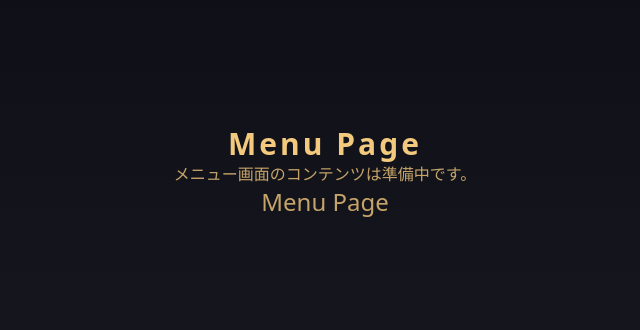
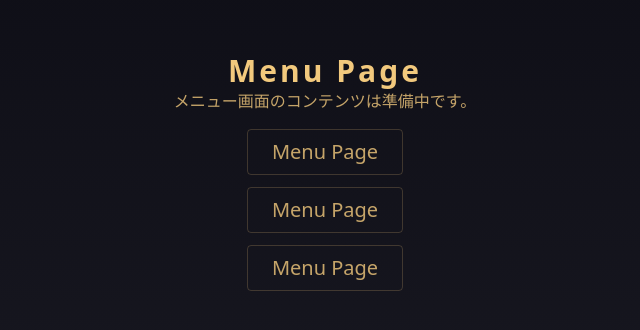
Before and after one commit to devryuya2007/kakotan-web, a React (Vite) app in the folder main/: page /menu in a window 1280 px wide. Shown: the part 228-558 px from the top of the page, without its empty margins (315-955 px from the left). Built offline with nearby package versions, Linux system fonts and the light colour scheme.

Commit message:
feat: refactor Menu component to dynamically render buttons and improve layout

```diff
--- a/main/src/menu.tsx
+++ b/main/src/menu.tsx
@@ -1,11 +1,27 @@
 export default function Menu({ BodyStyle }: { BodyStyle: string }) {
+  const buttons = Array.from({ length: 3 }, (_, index) => ({
+    id: index,
+    label: "Menu Page",
+  }));
+
   return (
     <div className={BodyStyle}>
       <h1 className="text-2xl font-semibold tracking-widest text-[#f2c97d] sm:text-3xl">
         Menu Page
       </h1>
-      <p className="text-[#f2c97d]/80 select-none">メニュー画面のコンテンツは準備中です。</p>
-      <button className="text-[#f2c97d]/80 text-2xl select-none">Menu Page</button>
+      <p className="text-[#f2c97d]/80 select-none">
+        メニュー画面のコンテンツは準備中です。
+      </p>
+      <div className="mt-4 flex flex-col items-center gap-3">
+        {buttons.map((button) => (
+          <button
+            key={button.id}
+            className="rounded border border-[#f2c97d33] px-6 py-2 text-[#f2c97d]/80 text-xl select-none transition hover:border-[#f2c97d66]"
+          >
+            {button.label}
+          </button>
+        ))}
+      </div>
     </div>
   );
 }
```
